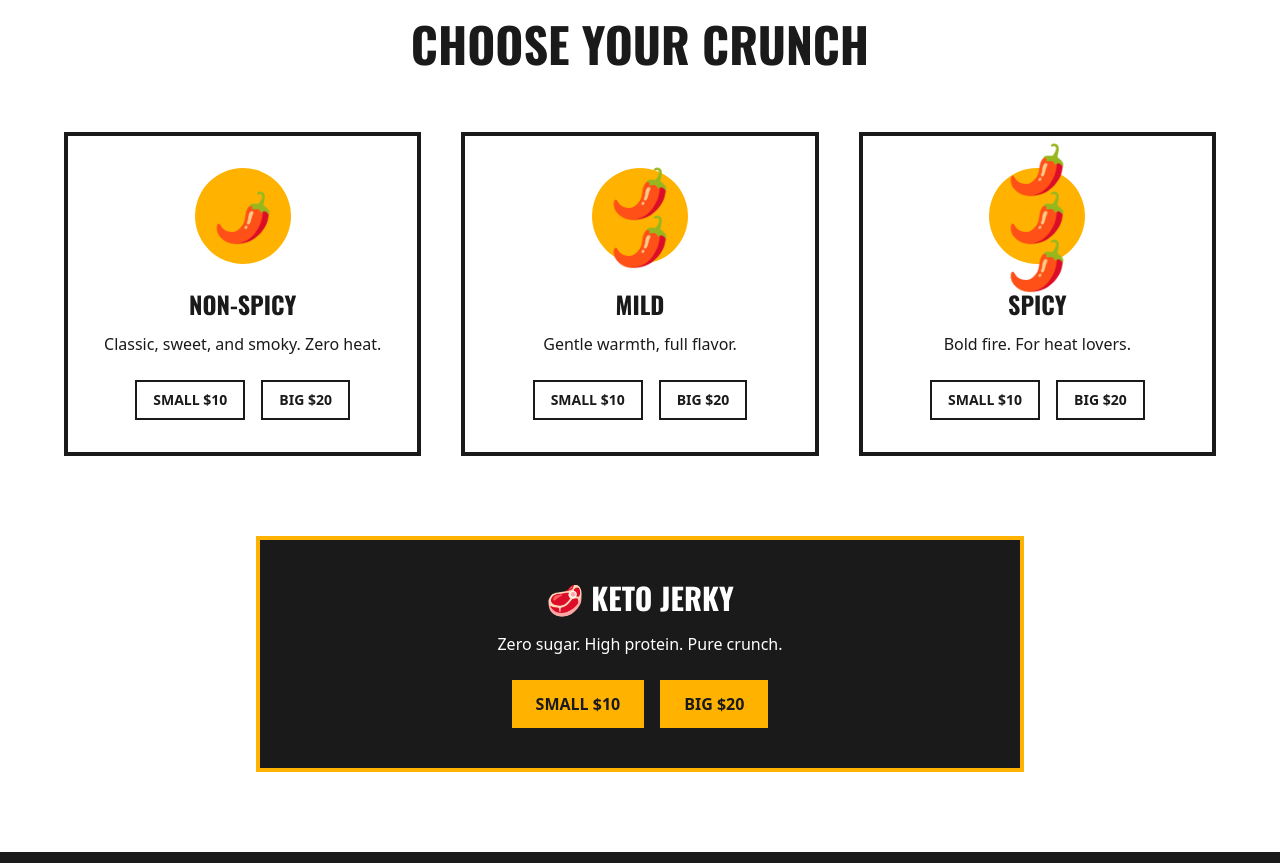
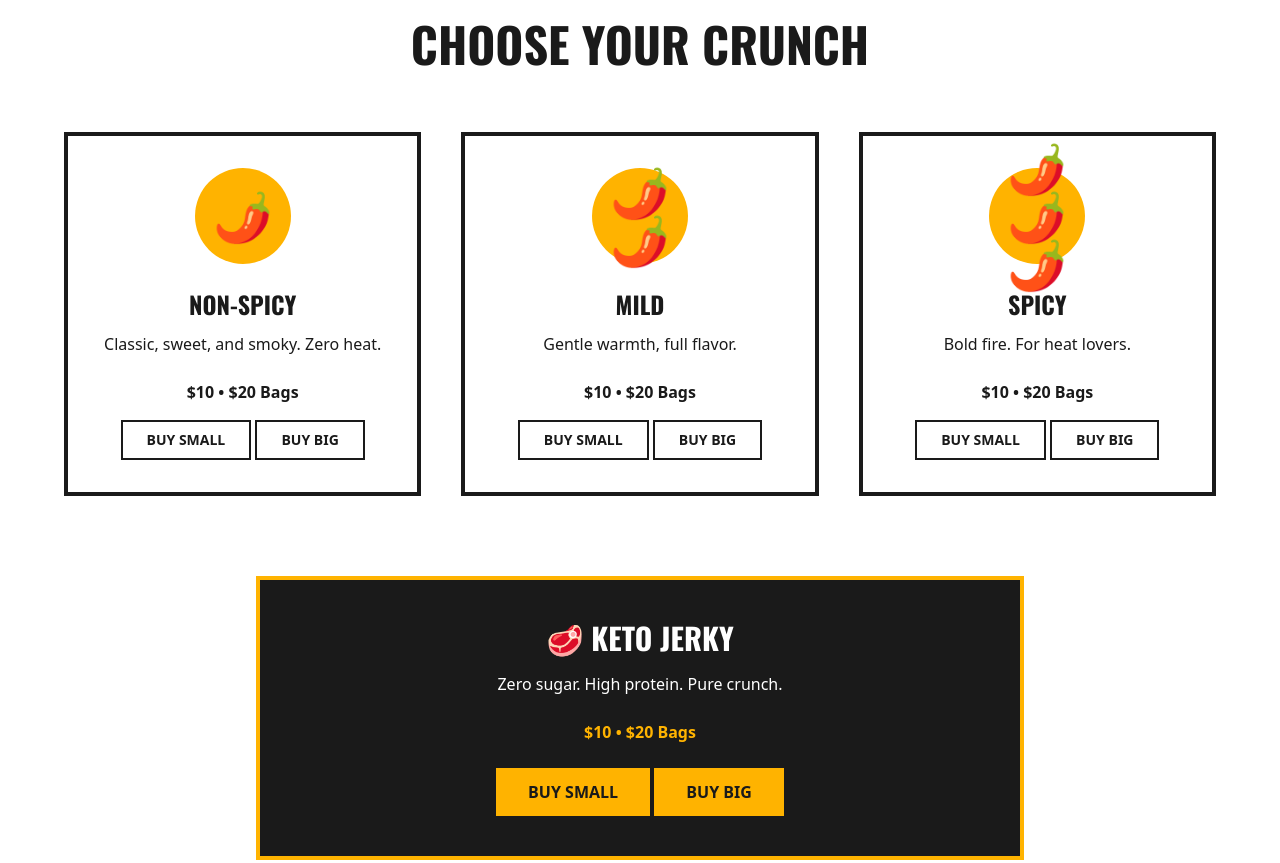
Before and after one commit to BillyClifton/cliftontechlabs-khmer-crunch-cow, a plain HTML site: page src/index.html in a window 1280 px wide. Shown: the part 700-1563 px from the top of the page. Drawn offline with nearby package versions, Linux system fonts and the light colour scheme; a script that the page names is missing.

Commit message:
buy links

```diff
--- a/src/index.html
+++ b/src/index.html
@@ -1,18 +1,15 @@
 <!DOCTYPE html>
 <html lang="en">
-
 <head>
 <meta charset="UTF-8" />
 <meta name="viewport" content="width=device-width, initial-scale=1.0" />
 <title>Khmer Krunchy Cow | Premium Cambodian Beef Jerky</title>
-  <meta name="description"
-    content="Hand-crafted Cambodian beef jerky. Crunchy, bold, authentic. Non-spicy, mild, spicy, and keto options available.">
+<meta name="description" content="Hand-crafted Cambodian beef jerky. Crunchy, bold, authentic. Non-spicy, mild, spicy, and keto options available.">
 
 
 <!-- Open Graph / Social Sharing Tags -->
 <meta property="og:title" content="Khmer Krunchy Cow | Premium Cambodian Beef Jerky">
-  <meta property="og:description"
-    content="Hand-crafted Cambodian beef jerky with unbelievable crunch. Spicy, mild, non-spicy, and keto options.">
+<meta property="og:description" content="Hand-crafted Cambodian beef jerky with unbelievable crunch. Spicy, mild, non-spicy, and keto options.">
 <meta property="og:type" content="website">
 <meta property="og:url" content="https://khmerkrunchycow.com/">
 <meta property="og:image" content="/assets/logo.png">
@@ -31,15 +28,13 @@
 <link rel="icon" href="/assets/favicon.ico">
 
 <!-- Fonts -->
-  <link href="https://fonts.googleapis.com/css2?family=Oswald:wght@700&family=Inter:wght@400;600&display=swap"
-    rel="stylesheet">
+<link href="https://fonts.googleapis.com/css2?family=Oswald:wght@700&family=Inter:wght@400;600&display=swap" rel="stylesheet">
 
 
 
 <script src="/assets/tailwind.3.4.17.js"></script>
   <!-- Fonts -->
-  <link href="https://fonts.googleapis.com/css2?family=Oswald:wght@700&family=Inter:wght@400;600&display=swap"
-    rel="stylesheet">
+  <link href="https://fonts.googleapis.com/css2?family=Oswald:wght@700&family=Inter:wght@400;600&display=swap" rel="stylesheet">
  <style>
   /* Hamburger animation */
   .ham {
@@ -50,34 +45,21 @@
     margin: 6px auto;
     border-radius: 2px;
   }
-
-    .open .ham1 {
-      transform: none;
-    }
-
-    .open .ham2 {
-      opacity: 1;
-    }
-
-    .open .ham3 {
-      transform: none;
-    }
+  .open .ham1 { transform: none; }
+  .open .ham2 { opacity: 1; }
+  .open .ham3 { transform: none; }
 
   /* Mobile menu base */
   #mobile-menu {
-      transform: translateY(-100%);
-      /* Start off-screen at the top */
-      opacity: 1;
-      /* Fully visible */
+    transform: translateY(-100%); /* Start off-screen at the top */
+    opacity: 1; /* Fully visible */
     pointer-events: none;
-      transition: transform 0.35s ease;
-      /* Slide down animation */
+    transition: transform 0.35s ease; /* Slide down animation */
   }
 
   /* Visible state */
   #mobile-menu.active {
-      transform: translateY(0);
-      /* Slide into view */
+    transform: translateY(0); /* Slide into view */
     pointer-events: auto;
   }
 
@@ -85,7 +67,6 @@
   .menu-link {
     position: relative;
   }
-
   .menu-link::after {
     content: "";
     position: absolute;
@@ -97,26 +78,20 @@
     transform: translateX(-50%);
     transition: width .3s ease;
   }
-
   .menu-link:hover::after {
     width: 70%;
   }
 
   /* Adjusted the close button to improve hitspace and hover animation */
   #close-btn {
-      padding: 1rem;
-      /* Increase hitspace */
-      border-radius: 50%;
-      /* Make the hit area circular */
-      transition: transform 0.3s ease, color 0.3s ease;
-      /* Add smooth scaling effect */
+    padding: 1rem; /* Increase hitspace */
+    border-radius: 50%; /* Make the hit area circular */
+    transition: transform 0.3s ease, color 0.3s ease; /* Add smooth scaling effect */
   }
 
   #close-btn:hover {
-      transform: scale(1.2);
-      /* Slightly enlarge on hover */
-      color: #FFD700;
-      /* Change hover color to gold */
+    transform: scale(1.2); /* Slightly enlarge on hover */
+    color: #FFD700; /* Change hover color to gold */
   }
 </style>
 
@@ -138,8 +113,6 @@
       }
     }
   </script>
-
-
 </head>
 
 <body class="bg-khmer-cream text-khmer-dark min-h-screen">
@@ -179,7 +152,8 @@
     ×
   </button>
 
-      <img src="/assets/logo.png" alt="Khmer Krunchy Cow" class="w-32 h-32 mb-12 drop-shadow-xl">
+  <img src="/assets/logo.png" alt="Khmer Krunchy Cow"
+       class="w-32 h-32 mb-12 drop-shadow-xl">
 
   <nav class="flex flex-col gap-10 text-3xl font-display uppercase tracking-widest text-khmer-cream">
     <a href="#shop" class="menu-link hover:text-khmer-gold transition">Shop</a>
@@ -222,83 +196,45 @@
 
     <div class="grid md:grid-cols-3 gap-10 max-w-6xl mx-auto">
 
-      <!-- NON-SPICY -->
-      <div
-        class="group border-4 border-khmer-dark p-8 text-center hover:bg-khmer-red hover:text-white transition-all duration-300">
-        <div class="w-24 h-24 mx-auto mb-6 bg-khmer-gold rounded-full flex items-center justify-center text-5xl">🌶️
-        </div>
+      <!-- Flavor Card -->
+      <div class="group border-4 border-khmer-dark p-8 text-center hover:bg-khmer-red hover:text-white transition-all duration-300">
+        <div class="w-24 h-24 mx-auto mb-6 bg-khmer-gold rounded-full flex items-center justify-center text-5xl">🌶️</div>
         <h4 class="text-2xl font-display uppercase mb-3">Non-Spicy</h4>
         <p class="mb-6">Classic, sweet, and smoky. Zero heat.</p>
-        <div class="flex justify-center gap-4">
-          <button onclick="buyProduct('price_1SXTrGBip1aguJ8UM8igVL2V')"
-            class="px-4 py-2 border-2 border-current uppercase font-bold text-sm hover:bg-white hover:text-khmer-red transition">
-            Small $10
-          </button>
-          <button onclick="buyProduct('price_1SXU1UBip1aguJ8UZ4OQ3qft')"
-            class="px-4 py-2 border-2 border-current uppercase font-bold text-sm hover:bg-white hover:text-khmer-red transition">
-            Big $20
-          </button>
-        </div>
+        <p class="font-bold">$10 • $20 Bags</p>
+        <a href="https://buy.stripe.com/test_eVq7sK75C7P98144nA7bW01" class="mt-4 px-6 py-2 border-2 border-current uppercase font-bold text-sm hover:bg-white hover:text-khmer-red transition inline-block">Buy Small</a>
+        <a href="https://buy.stripe.com/test_fZu7sKahO8Td6X0dYa7bW00" class="mt-4 px-6 py-2 border-2 border-current uppercase font-bold text-sm hover:bg-white hover:text-khmer-red transition inline-block">Buy Big</a>
       </div>
 
-      <!-- MILD -->
-      <div
-        class="group border-4 border-khmer-dark p-8 text-center hover:bg-khmer-red hover:text-white transition-all duration-300">
-        <div class="w-24 h-24 mx-auto mb-6 bg-khmer-gold rounded-full flex items-center justify-center text-5xl">🌶️🌶️
-        </div>
+      <div class="group border-4 border-khmer-dark p-8 text-center hover:bg-khmer-red hover:text-white transition-all duration-300">
+        <div class="w-24 h-24 mx-auto mb-6 bg-khmer-gold rounded-full flex items-center justify-center text-5xl">🌶️🌶️</div>
         <h4 class="text-2xl font-display uppercase mb-3">Mild</h4>
         <p class="mb-6">Gentle warmth, full flavor.</p>
-        <div class="flex justify-center gap-4">
-          <button onclick="buyProduct('price_1SXTzcBip1aguJ8UhItpFoFL')"
-            class="px-4 py-2 border-2 border-current uppercase font-bold text-sm hover:bg-white hover:text-khmer-red transition">
-            Small $10
-          </button>
-          <button onclick="buyProduct('price_1SXU1yBip1aguJ8UAORsR5n0')"
-            class="px-4 py-2 border-2 border-current uppercase font-bold text-sm hover:bg-white hover:text-khmer-red transition">
-            Big $20
-          </button>
-        </div>
+        <p class="font-bold">$10 • $20 Bags</p>
+        <a href="https://buy.stripe.com/test_8x26oGey46L51CG1bo7bW02" class="mt-4 px-6 py-2 border-2 border-current uppercase font-bold text-sm hover:bg-white hover:text-khmer-red transition inline-block">Buy Small</a>
+        <a href="https://buy.stripe.com/test_aFa9ASdu0edxchkdYa7bW03" class="mt-4 px-6 py-2 border-2 border-current uppercase font-bold text-sm hover:bg-white hover:text-khmer-red transition inline-block">Buy Big</a>
       </div>
 
-      <!-- SPICY -->
-      <div
-        class="group border-4 border-khmer-dark p-8 text-center hover:bg-khmer-red hover:text-white transition-all duration-300">
-        <div class="w-24 h-24 mx-auto mb-6 bg-khmer-gold rounded-full flex items-center justify-center text-5xl">
-          🌶️🌶️🌶️</div>
+      <div class="group border-4 border-khmer-dark p-8 text-center hover:bg-khmer-red hover:text-white transition-all duration-300">
+        <div class="w-24 h-24 mx-auto mb-6 bg-khmer-gold rounded-full flex items-center justify-center text-5xl">🌶️🌶️🌶️</div>
         <h4 class="text-2xl font-display uppercase mb-3">Spicy</h4>
         <p class="mb-6">Bold fire. For heat lovers.</p>
-        <div class="flex justify-center gap-4">
-          <button onclick="buyProduct('price_1SXTalBip1aguJ8UtOYDGDX8')"
-            class="px-4 py-2 border-2 border-current uppercase font-bold text-sm hover:bg-white hover:text-khmer-red transition">
-            Small $10
-          </button>
-          <button onclick="buyProduct('price_1SXU0oBip1aguJ8UDyyN24nb')"
-            class="px-4 py-2 border-2 border-current uppercase font-bold text-sm hover:bg-white hover:text-khmer-red transition">
-            Big $20
-          </button>
-        </div>
+        <p class="font-bold">$10 • $20 Bags</p>
+        <a href="https://buy.stripe.com/test_dRmfZgblS9XhbdgaLY7bW04" class="mt-4 px-6 py-2 border-2 border-current uppercase font-bold text-sm hover:bg-white hover:text-khmer-red transition inline-block">Buy Small</a>
+        <a href="https://buy.stripe.com/test_5kQ28q1Lid9t8149HU7bW05" class="mt-4 px-6 py-2 border-2 border-current uppercase font-bold text-sm hover:bg-white hover:text-khmer-red transition inline-block">Buy Big</a>
       </div>
 
     </div>
 
-    <!-- KETO -->
-    <div
-      class="max-w-3xl mx-auto mt-20 p-10 bg-khmer-dark text-white text-center rounded-none border-4 border-khmer-gold">
+    <!-- Keto Highlight -->
+    <div class="max-w-3xl mx-auto mt-20 p-10 bg-khmer-dark text-white text-center rounded-none border-4 border-khmer-gold">
       <h4 class="text-3xl font-display uppercase mb-4">🥩 KETO JERKY</h4>
       <p class="mb-6">Zero sugar. High protein. Pure crunch.</p>
-      <div class="flex justify-center gap-4">
-        <button onclick="buyProduct('price_1SXU2CBip1aguJ8Uu9vwerR7')"
-          class="px-6 py-3 bg-khmer-gold text-khmer-dark font-bold uppercase hover:bg-white transition">
-          Small $10
-        </button>
-        <button onclick="buyProduct('price_1SXU2dBip1aguJ8U72HBc3z2')"
-          class="px-6 py-3 bg-khmer-gold text-khmer-dark font-bold uppercase hover:bg-white transition">
-          Big $20
-        </button>
-      </div>
+      <p class="font-bold text-khmer-gold">$10 • $20 Bags</p>
+      <a href="https://buy.stripe.com/test_6oU8wO9dK3yTgxA5rE7bW06" class="mt-6 px-8 py-3 bg-khmer-gold text-khmer-dark font-bold uppercase hover:bg-white transition inline-block">Buy Small</a>
+      <a href="https://buy.stripe.com/test_4gMdR8cpWd9t0yC5rE7bW07" class="mt-6 px-8 py-3 bg-khmer-gold text-khmer-dark font-bold uppercase hover:bg-white transition inline-block">Buy Big</a>
     </div>
   </section>
-
 
   <!-- ABOUT SECTION -->
   <section id="about" class="px-6 py-20 bg-khmer-dark text-khmer-cream">
@@ -327,8 +263,7 @@
 
   <!-- FOOTER -->
   <footer class="bg-khmer-dark text-khmer-cream py-8 text-center border-t-4 border-khmer-gold">
-    <p class="text-sm">&copy; 2025 <span class="font-bold text-khmer-gold">Khmer Krunchy Cow</span>. All rights
-      reserved.</p>
+    <p class="text-sm">&copy; 2025 <span class="font-bold text-khmer-gold">Khmer Krunchy Cow</span>. All rights reserved.</p>
     <p class="text-xs mt-2 text-gray-400">Hand-crafted with ❤️ in Cambodia & USA</p>
   </footer>
 <script>
@@ -372,24 +307,7 @@
     if (e.key === "Escape") closeMenu();
   });
 </script>
-  <script src="https://js.stripe.com/v3/"></script>
-  <script>
-    const stripe = Stripe("pk_test_51SXTZaBip1aguJ8UgEupesncjjiMz8W3AyFOzmVZfhx9w7lo4FjSwhYA6pqq5b0E86D5BIASGtHTTo8NBBuokRKf00oqU0124P");
 
-    function buyProduct(priceId) {
-      stripe.redirectToCheckout({
-        lineItems: [{ price: priceId, quantity: 1 }],
-        mode: 'payment',
-        successUrl: window.location.origin + '/success.html',
-        cancelUrl: window.location.origin + '/cancel.html'
-      }).then(function (result) {
-        if (result.error) {
-          alert(result.error.message);
-        }
-      });
-    }
-  </script>
 
 </body>
-
 </html>
```
Lines whose indentation alone changed are shown as unchanged.
